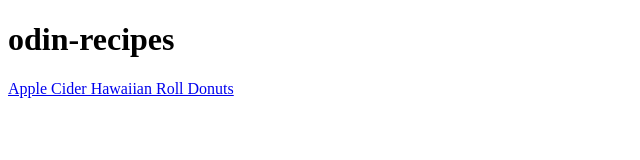
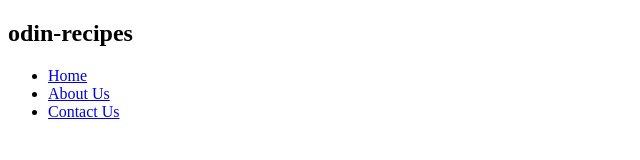
Before and after one commit to zohaibwebdevs/odin-recipes, a plain HTML site: page index.html in a window 1280 px wide. Shown: the whole page, without its empty margins (0-640 px from the left). Drawn offline with Linux system fonts and the light colour scheme.

Commit message:
changes commited

```diff
--- a/index.html
+++ b/index.html
@@ -3,10 +3,18 @@
 <head>
     <meta charset="UTF-8">
     <meta name="viewport" content="width=device-width, initial-scale=1.0">
-    <title>Document</title>
+    <title>odin-recipes</title>
 </head>
 <body>
-    <h1>odin-recipes</h1>
-    <a href="recipes/lasagna.html">Apple Cider Hawaiian Roll Donuts</a>
+    <section>
+        <h1>odin-recipes</h1>
+        <ul>
+            <li><a href="lasagna.html">Home</a></li>
+            <li><a href="about-us.html">About Us</a></li>
+            <li><a href="contact-us.html">Contact Us</a></li>
+        </ul>
+
+    </section>
+
 </body>
 </html>
```
